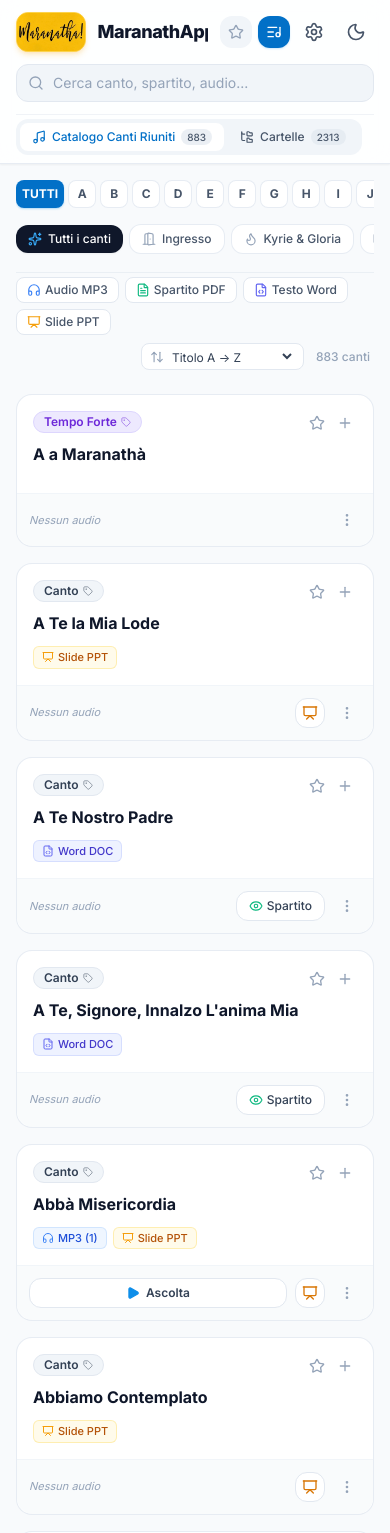
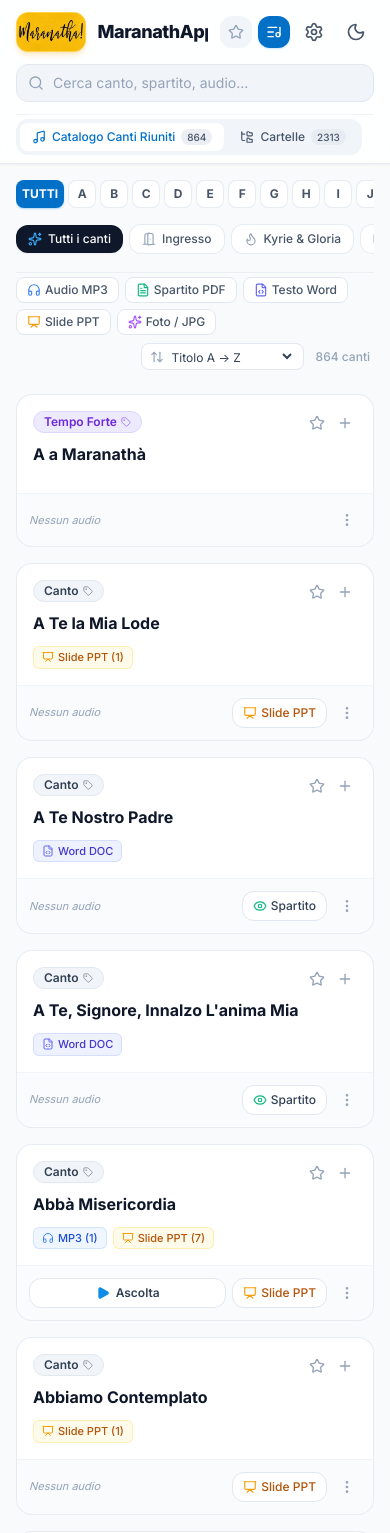
Before and after one commit to gruppomaranatha-sys/maranathapp, a React (Vite) app: page / in a window 390 px wide. Shown: the top 1533 px of the page. Built offline with nearby package versions, Linux system fonts and the light colour scheme.

Commit message:
Add interactive in-app viewer for JPG/PNG images and PowerPoint presentations

```diff
--- a/src/App.jsx
+++ b/src/App.jsx
@@ -57,7 +57,8 @@ export default function App() {
     audio: false,
     pdf: false,
     doc: false,
-    ppt: false
+    ppt: false,
+    image: false
   });
   const [sortBy, setSortBy] = useState('title_asc');
   const [showFavoritesOnly, setShowFavoritesOnly] = useState(false);
@@ -148,6 +149,7 @@ export default function App() {
       if (mediaFilters.pdf && !song.hasPdf) return false;
       if (mediaFilters.doc && !song.hasDoc) return false;
       if (mediaFilters.ppt && !song.hasPpt) return false;
+      if (mediaFilters.image && !song.hasImage) return false;
 
       // 5. Filtro Preferiti
       if (showFavoritesOnly && !favoriteSongIds.includes(song.id)) return false;
@@ -294,7 +296,7 @@ export default function App() {
     setSearchTerm('');
     setSelectedLetter('ALL');
     setSelectedCategory('all');
-    setMediaFilters({ audio: false, pdf: false, doc: false, ppt: false });
+    setMediaFilters({ audio: false, pdf: false, doc: false, ppt: false, image: false });
     setShowFavoritesOnly(false);
   };
 
@@ -306,6 +308,7 @@ export default function App() {
     mediaFilters.pdf ||
     mediaFilters.doc ||
     mediaFilters.ppt ||
+    mediaFilters.image ||
     showFavoritesOnly
   );
 
--- a/src/components/DocumentModal.jsx
+++ b/src/components/DocumentModal.jsx
@@ -6,13 +6,22 @@ import {
   Maximize2,
   Minimize2,
   FileText,
-  Play,
-  Pause,
-  ChevronUp,
-  ChevronDown,
-  Music
+  Music,
+  Presentation,
+  Image as ImageIcon,
+  ZoomIn,
+  ZoomOut,
+  RotateCw,
+  Sun,
+  Moon,
+  RefreshCw
 } from 'lucide-react';
-import { getDocumentPreviewUrl, getDownloadUrl, getDriveOpenUrl } from '../services/driveService';
+import {
+  getDocumentPreviewUrl,
+  getDownloadUrl,
+  getDriveOpenUrl
+} from '../services/driveService';
+import { getFileType } from '../services/songMatcher';
 
 export function DocumentModal({
   file,
@@ -22,10 +31,18 @@ export function DocumentModal({
   onPlayAudio
 }) {
   const [isFullscreen, setIsFullscreen] = useState(false);
-  const [isAutoScrolling, setIsAutoScrolling] = useState(false);
-  const [scrollSpeed, setScrollSpeed] = useState(2); // 1-5
-  const iframeContainerRef = useRef(null);
-  const scrollIntervalRef = useRef(null);
+  const [zoomLevel, setZoomLevel] = useState(1);
+  const [rotation, setRotation] = useState(0);
+  const [isInverted, setIsInverted] = useState(false);
+  const [imgError, setImgError] = useState(false);
+
+  useEffect(() => {
+    // Reset zoom and rotation on new file
+    setZoomLevel(1);
+    setRotation(0);
+    setIsInverted(false);
+    setImgError(false);
+  }, [file?.id]);
 
   // Gestione tasto ESC
   useEffect(() => {
@@ -48,29 +65,36 @@ export function DocumentModal({
     };
   }, [isOpen, isFullscreen]);
 
-  // Gestione auto-scroll
-  useEffect(() => {
-    if (isAutoScrolling && iframeContainerRef.current) {
-      scrollIntervalRef.current = setInterval(() => {
-        if (iframeContainerRef.current) {
-          iframeContainerRef.current.scrollTop += scrollSpeed;
-        }
-      }, 50);
-    } else {
-      clearInterval(scrollIntervalRef.current);
-    }
-    return () => clearInterval(scrollIntervalRef.current);
-  }, [isAutoScrolling, scrollSpeed]);
+  if (!isOpen || !file) return null;
 
-  if (!isOpen || !file) return null;
+  const fileType = file.fileType || getFileType(file.name || '');
+  const isImage = fileType === 'image';
+  const isSlides = fileType === 'slides';
+  const isPdf = fileType === 'pdf';
 
   const previewUrl = getDocumentPreviewUrl(file.id);
   const downloadUrl = getDownloadUrl(file.id);
   const driveUrl = getDriveOpenUrl(file.id);
+  const directImgUrl = `https://drive.usercontent.google.com/download?id=${file.id}`;
+  const thumbnailImgUrl = `https://drive.google.com/thumbnail?id=${file.id}&sz=w2500`;
+
   const hasAudio = song?.audio && song.audio.length > 0;
 
+  const getHeaderIcon = () => {
+    if (isImage) return <ImageIcon className="w-5 h-5 text-purple-500" />;
+    if (isSlides) return <Presentation className="w-5 h-5 text-amber-500" />;
+    return <FileText className="w-5 h-5 text-emerald-500" />;
+  };
+
+  const getBadgeLabel = () => {
+    if (isImage) return 'Immagine / Spartito Foto';
+    if (isSlides) return 'Presentazione Slide Chiesa (PPT)';
+    if (isPdf) return 'Spartito PDF';
+    return 'Documento di Testo';
+  };
+
   return (
-    <div className="fixed inset-0 z-50 flex items-center justify-center p-2 sm:p-4 md:p-6 bg-slate-950/80 backdrop-blur-sm animate-in fade-in duration-150">
+    <div className="fixed inset-0 z-50 flex items-center justify-center p-2 sm:p-4 md:p-6 bg-slate-950/85 backdrop-blur-sm animate-in fade-in duration-150">
       <div
         className={`bg-white dark:bg-slate-900 rounded-2xl sm:rounded-3xl border border-slate-200 dark:border-slate-800 shadow-2xl flex flex-col overflow-hidden transition-all duration-300 ${
           isFullscreen
@@ -83,21 +107,60 @@ export function DocumentModal({
         <div className="px-4 py-3 sm:px-6 sm:py-3.5 bg-slate-50 dark:bg-slate-850 border-b border-slate-200 dark:border-slate-800 flex items-center justify-between gap-3 flex-shrink-0">
 
           <div className="flex items-center gap-3 min-w-0">
-            <div className="w-9 h-9 rounded-xl bg-emerald-100 dark:bg-emerald-950/60 text-emerald-600 dark:text-emerald-400 flex items-center justify-center flex-shrink-0">
-              <FileText className="w-5 h-5" />
+            <div className="w-9 h-9 rounded-xl bg-slate-100 dark:bg-slate-800 flex items-center justify-center flex-shrink-0">
+              {getHeaderIcon()}
             </div>
             <div className="min-w-0">
               <h3 className="text-sm sm:text-base font-bold text-slate-900 dark:text-white truncate">
-                {song?.title || file.cleanName}
+                {song?.title || file.cleanName || file.name}
               </h3>
-              <p className="text-xs text-slate-500 dark:text-slate-400 truncate">
-                {file.cleanName} • Google Drive Preview
+              <p className="text-xs text-slate-500 dark:text-slate-400 truncate flex items-center gap-1.5">
+                <span className="font-semibold text-brand-600 dark:text-brand-400">{getBadgeLabel()}</span>
+                <span>•</span>
+                <span className="truncate">{file.cleanName || file.name}</span>
               </p>
             </div>
           </div>
 
           {/* Azioni Barra Superiore */}
           <div className="flex items-center gap-1.5 sm:gap-2 flex-shrink-0">
+
+            {/* Controlli specifici per Immagini (Zoom, Ruota, Contrasto) */}
+            {isImage && !imgError && (
+              <div className="flex items-center gap-1 bg-slate-200/70 dark:bg-slate-800 p-1 rounded-xl">
+                <button
+                  onClick={() => setZoomLevel(prev => Math.max(0.5, prev - 0.25))}
+                  title="Riduci zoom (-)"
+                  className="p-1.5 rounded-lg text-slate-700 dark:text-slate-200 hover:bg-white dark:hover:bg-slate-700 transition-colors"
+                >
+                  <ZoomOut className="w-3.5 h-3.5" />
+                </button>
+                <span className="text-[11px] font-mono px-1 font-bold">
+                  {Math.round(zoomLevel * 100)}%
+                </span>
+                <button
+                  onClick={() => setZoomLevel(prev => Math.min(3, prev + 0.25))}
+                  title="Aumenta zoom (+)"
+                  className="p-1.5 rounded-lg text-slate-700 dark:text-slate-200 hover:bg-white dark:hover:bg-slate-700 transition-colors"
+                >
+                  <ZoomIn className="w-3.5 h-3.5" />
+                </button>
+                <button
+                  onClick={() => setRotation(prev => (prev + 90) % 360)}
+                  title="Ruota immagine di 90°"
+                  className="p-1.5 rounded-lg text-slate-700 dark:text-slate-200 hover:bg-white dark:hover:bg-slate-700 transition-colors"
+                >
+                  <RotateCw className="w-3.5 h-3.5" />
+                </button>
+                <button
+                  onClick={() => setIsInverted(!isInverted)}
+                  title={isInverted ? "Colori normali" : "Inverti colori (alto contrasto per leggio al buio)"}
+                  className={`p-1.5 rounded-lg transition-colors ${isInverted ? 'bg-amber-400 text-slate-900 font-bold' : 'text-slate-700 dark:text-slate-200 hover:bg-white dark:hover:bg-slate-700'}`}
+                >
+                  <Moon className="w-3.5 h-3.5" />
+                </button>
+              </div>
+            )}
 
             {/* Ascolto Rapido Audio (se disponibile) */}
             {hasAudio && onPlayAudio && (
@@ -155,23 +218,57 @@ export function DocumentModal({
 
         </div>
 
-        {/* Corpo Iframe Preview */}
-        <div
-          ref={iframeContainerRef}
-          className="flex-1 w-full h-full bg-slate-100 dark:bg-slate-950 relative overflow-hidden"
-        >
+        {/* Corpo Visualizzatore */}
+        <div className="flex-1 w-full h-full bg-slate-950 relative overflow-hidden flex items-center justify-center">
+
+          {/* Se è un'immagine (JPG / PNG) */}
+          {isImage ? (
+            <div className="w-full h-full overflow-auto flex items-center justify-center p-4">
+              {!imgError ? (
+                <img
+                  src={directImgUrl}
+                  alt={file.cleanName || file.name}
+                  onError={() => {
+                    // Fallback a thumbnail o preview iframe se il direct stream è bloccato
+                    setImgError(true);
+                  }}
+                  className="max-w-none transition-transform duration-200 select-none shadow-2xl rounded-lg"
+                  style={{
+                    transform: `scale(${zoomLevel}) rotate(${rotation}deg)`,
+                    filter: isInverted ? 'invert(1) hue-rotate(180deg) contrast(1.1)' : 'none',
+                    maxHeight: zoomLevel === 1 ? '100%' : 'none',
+                    maxWidth: zoomLevel === 1 ? '100%' : 'none',
+                    objectFit: 'contain'
+                  }}
+                />
+              ) : (
+                /* Fallback a Iframe Google Drive se l'immagine richiede auth/cors */
                 <iframe
                   src={previewUrl}
                   title={file.cleanName}
                   className="w-full h-full border-0"
                   allow="autoplay"
                 />
+              )}
+            </div>
+          ) : (
+            /* Visualizzatore Iframe Google Drive per PDF, PowerPoint e Word */
+            <iframe
+              src={previewUrl}
+              title={file.cleanName || file.name}
+              className="w-full h-full border-0"
+              allow="autoplay"
+            />
+          )}
+
         </div>
 
         {/* Footer con suggerimento e fallback */}
         <div className="px-4 py-2 bg-slate-50 dark:bg-slate-900 border-t border-slate-200 dark:border-slate-800 flex items-center justify-between text-xs text-slate-500 dark:text-slate-400 flex-shrink-0">
           <span>
-            💡 Se il documento non carica, clicca su <strong>Drive</strong> o <strong>Scarica</strong> per aprirlo.
+            {isSlides && "📽️ Modalità presentazione slide: puoi scorrere le slide o cliccare su Schermo Intero."}
+            {isImage && "📷 Usa i pulsanti di zoom e rotazione in alto per ingrandire o ruotare lo spartito."}
+            {isPdf && "📄 Visualizzazione spartito PDF."}
           </span>
           <span className="hidden sm:inline">
             Premi <strong>Esc</strong> per chiudere
--- a/src/components/FilterBar.jsx
+++ b/src/components/FilterBar.jsx
@@ -160,6 +160,18 @@ export function FilterBar({
             <Presentation className="w-3.5 h-3.5 text-amber-500" />
             <span>Slide PPT</span>
           </button>
+
+          <button
+            onClick={() => toggleMediaFilter('image')}
+            className={`flex items-center gap-1 px-2.5 py-1 rounded-lg border text-xs font-medium transition-all ${
+              mediaFilters.image
+                ? 'bg-purple-50 dark:bg-purple-900/40 border-purple-300 dark:border-purple-700 text-purple-700 dark:text-purple-300 font-semibold'
+                : 'bg-white dark:bg-slate-800 border-slate-200 dark:border-slate-700 text-slate-600 dark:text-slate-400 hover:border-slate-300'
+            }`}
+          >
+            <Sparkles className="w-3.5 h-3.5 text-purple-500" />
+            <span>Foto / JPG</span>
+          </button>
         </div>
 
         {/* Ordinamento e Reset */}
--- a/src/components/SongCard.jsx
+++ b/src/components/SongCard.jsx
@@ -6,13 +6,13 @@ import {
   FileCode,
   Presentation,
   Headphones,
+  Image as ImageIcon,
   Star,
   Plus,
   ExternalLink,
   Download,
   Tag,
   MoreVertical,
-  ChevronRight,
   Eye
 } from 'lucide-react';
 import { getCategoryBadge } from '../services/liturgyDetector';
@@ -34,6 +34,7 @@ export function SongCard({
   const mainAudio = song.audio[0];
   const mainScore = song.scores.find(s => s.fileType === 'pdf') || song.scores[0];
   const mainSlide = song.slides[0];
+  const mainImage = song.images?.[0];
 
   return (
     <div className={`relative group bg-white dark:bg-slate-900/90 rounded-2xl border transition-all duration-200 hover:shadow-lg hover:-translate-y-0.5 flex flex-col justify-between ${
@@ -56,7 +57,7 @@ export function SongCard({
             <Tag className="w-2.5 h-2.5 opacity-60" />
           </button>
 
-          {/* Preferito & Menu */}
+          {/* Preferito & Aggiungi a Scaletta */}
           <div className="flex items-center gap-1">
             <button
               onClick={() => onToggleFavorite(song.id)}
@@ -97,6 +98,13 @@ export function SongCard({
             </span>
           )}
 
+          {song.hasImage && (
+            <span className="inline-flex items-center gap-1 px-2 py-0.5 rounded-md text-[11px] font-medium bg-purple-50 dark:bg-purple-900/30 text-purple-700 dark:text-purple-300 border border-purple-200/60 dark:border-purple-800/60">
+              <ImageIcon className="w-3 h-3 text-purple-500" />
+              <span>Foto JPG ({song.images.length})</span>
+            </span>
+          )}
+
           {song.hasDoc && (
             <span className="inline-flex items-center gap-1 px-2 py-0.5 rounded-md text-[11px] font-medium bg-indigo-50 dark:bg-indigo-900/30 text-indigo-700 dark:text-indigo-300 border border-indigo-200/60 dark:border-indigo-800/60">
               <FileCode className="w-3 h-3 text-indigo-500" />
@@ -107,20 +115,20 @@ export function SongCard({
           {song.hasPpt && (
             <span className="inline-flex items-center gap-1 px-2 py-0.5 rounded-md text-[11px] font-medium bg-amber-50 dark:bg-amber-900/30 text-amber-700 dark:text-amber-300 border border-amber-200/60 dark:border-amber-800/60">
               <Presentation className="w-3 h-3 text-amber-500" />
-              <span>Slide PPT</span>
+              <span>Slide PPT ({song.slides.length})</span>
             </span>
           )}
         </div>
       </div>
 
       {/* Footer Card: Pulsanti di Azione Rapida */}
-      <div className="p-3 sm:px-5 sm:py-3 bg-slate-50/80 dark:bg-slate-850/50 rounded-b-2xl border-t border-slate-100 dark:border-slate-800/60 flex items-center justify-between gap-2">
+      <div className="p-3 sm:px-5 sm:py-3 bg-slate-50/80 dark:bg-slate-850/50 rounded-b-2xl border-t border-slate-100 dark:border-slate-800/60 flex items-center justify-between gap-1.5 sm:gap-2">
 
         {/* Pulsante Play Audio (se disponibile) */}
         {mainAudio ? (
           <button
             onClick={() => onPlayAudio(song, mainAudio)}
-            className={`flex-1 flex items-center justify-center gap-1.5 px-3 py-1.5 rounded-xl text-xs font-semibold shadow-xs transition-all active:scale-95 ${
+            className={`flex-1 flex items-center justify-center gap-1.5 px-2.5 py-1.5 rounded-xl text-xs font-semibold shadow-xs transition-all active:scale-95 ${
               isPlayingThisSong
                 ? 'bg-brand-600 text-white shadow-brand-500/20'
                 : 'bg-white dark:bg-slate-800 text-slate-700 dark:text-slate-200 hover:bg-brand-50 dark:hover:bg-slate-700 border border-slate-200 dark:border-slate-700 hover:border-brand-300'
@@ -129,7 +137,7 @@ export function SongCard({
             {isPlayingThisSong ? (
               <>
                 <Pause className="w-3.5 h-3.5 fill-current" />
-                <span>In Riproduzione</span>
+                <span>Pausa</span>
               </>
             ) : (
               <>
@@ -144,29 +152,32 @@ export function SongCard({
           </div>
         )}
 
-        {/* Pulsante Spartito/Testo (se disponibile) */}
+        {/* Pulsante Spartito PDF o Immagine JPG */}
         {mainScore && (
           <button
             onClick={() => onOpenDocument(mainScore, song)}
             title={`Visualizza ${mainScore.cleanName}`}
-            className="flex items-center justify-center gap-1 px-3 py-1.5 rounded-xl text-xs font-medium bg-white dark:bg-slate-800 text-slate-700 dark:text-slate-200 hover:bg-emerald-50 dark:hover:bg-emerald-950/40 border border-slate-200 dark:border-slate-700 hover:border-emerald-300 dark:hover:border-emerald-700 transition-all"
+            className="flex items-center justify-center gap-1 px-2.5 py-1.5 rounded-xl text-xs font-medium bg-white dark:bg-slate-800 text-slate-700 dark:text-slate-200 hover:bg-emerald-50 dark:hover:bg-emerald-950/40 border border-slate-200 dark:border-slate-700 hover:border-emerald-300 dark:hover:border-emerald-700 transition-all"
           >
+            {mainScore.fileType === 'image' ? (
+              <ImageIcon className="w-3.5 h-3.5 text-purple-500" />
+            ) : (
               <Eye className="w-3.5 h-3.5 text-emerald-500" />
-            <span>Spartito</span>
+            )}
+            <span>{mainScore.fileType === 'image' ? 'Foto' : 'Spartito'}</span>
           </button>
         )}
 
-        {/* Pulsante Presentazione PPT (se disponibile) */}
+        {/* Pulsante Presentazione PPT (Apre direttamente in App!) */}
         {mainSlide && (
-          <a
-            href={getDriveOpenUrl(mainSlide.id)}
-            target="_blank"
-            rel="noopener noreferrer"
-            title={`Apri slide ${mainSlide.cleanName}`}
-            className="p-1.5 rounded-xl text-xs font-medium bg-white dark:bg-slate-800 text-amber-600 dark:text-amber-400 hover:bg-amber-50 dark:hover:bg-amber-950/40 border border-slate-200 dark:border-slate-700 hover:border-amber-300 transition-all flex items-center justify-center"
+          <button
+            onClick={() => onOpenDocument(mainSlide, song)}
+            title={`Visualizza presentazione slide ${mainSlide.cleanName}`}
+            className="flex items-center justify-center gap-1 px-2.5 py-1.5 rounded-xl text-xs font-medium bg-white dark:bg-slate-800 text-amber-700 dark:text-amber-300 hover:bg-amber-50 dark:hover:bg-amber-950/40 border border-slate-200 dark:border-slate-700 hover:border-amber-300 transition-all"
           >
-            <Presentation className="w-4 h-4" />
-          </a>
+            <Presentation className="w-3.5 h-3.5 text-amber-500" />
+            <span>Slide PPT</span>
+          </button>
         )}
 
         {/* Menu Dropdown con tutti i file collegati */}
@@ -185,29 +196,28 @@ export function SongCard({
                 className="fixed inset-0 z-20"
                 onClick={() => setShowMenu(false)}
               />
-              <div className="absolute right-0 bottom-full mb-1 w-64 p-2 bg-white dark:bg-slate-800 rounded-xl shadow-xl border border-slate-200 dark:border-slate-700 z-30 space-y-1 text-xs">
+              <div className="absolute right-0 bottom-full mb-1 w-72 p-2 bg-white dark:bg-slate-800 rounded-xl shadow-xl border border-slate-200 dark:border-slate-700 z-30 space-y-1 text-xs">
                 <div className="px-2 py-1 font-bold text-slate-400 text-[10px] uppercase tracking-wider">
                   File collegati ({song.files.length}):
                 </div>
 
+                <div className="max-h-60 overflow-y-auto space-y-1">
                   {song.files.map(file => (
                     <div key={file.id} className="flex items-center justify-between p-1.5 rounded-lg hover:bg-slate-100 dark:hover:bg-slate-700 group/file">
                       <span className="truncate flex-1 mr-2 text-slate-700 dark:text-slate-300 text-[11px]" title={file.cleanName}>
                         {file.cleanName}
                       </span>
                       <div className="flex items-center gap-1 flex-shrink-0">
-                      {file.fileType === 'pdf' && (
                         <button
                           onClick={() => {
                             setShowMenu(false);
                             onOpenDocument(file, song);
                           }}
-                          title="Visualizza PDF"
+                          title="Visualizza in App"
                           className="p-1 rounded text-emerald-600 hover:bg-emerald-100 dark:hover:bg-emerald-900/50"
                         >
                           <Eye className="w-3.5 h-3.5" />
                         </button>
-                      )}
                         <a
                           href={getDownloadUrl(file.id)}
                           target="_blank"
@@ -230,6 +240,7 @@ export function SongCard({
                     </div>
                   ))}
                 </div>
+              </div>
             </>
           )}
         </div>
--- a/src/services/songMatcher.js
+++ b/src/services/songMatcher.js
@@ -25,7 +25,7 @@ export function isValidSongFile(rawFileName = '') {
   }
 
   // Escludi estensioni di sistema / cloud ghost
-  if (name.endsWith('.icloud') || name.endsWith('.tmp') || name.toLowerCase() === 'desktop.ini') {
+  if (name.endsWith('.icloud') || name.endsWith('.tmp') || name.toLowerCase() === 'desktop.ini' || name.endsWith('.db')) {
     return false;
   }
 
@@ -44,7 +44,7 @@ export function cleanSongTitle(rawFileName = '') {
   let name = decodeHtmlEntities(rawFileName);
 
   // Rimuovi estensione file
-  name = name.replace(/\.(pdf|docx?|pptx?|key|mp3|m4a|wav|odt|pages|xls)$/i, '');
+  name = name.replace(/\.(pdf|docx?|pptx?|ppsx?|key|mp3|m4a|wav|wma|aif|mid|odt|pages|xls|jpe?g|png|webp|gif|bmp|jfif|gdoc)$/i, '');
 
   // Rimuovi prefissi di sistema o temporanei
   name = name.replace(/^[._~$@!#\-+()\[\]\'"&]+/, '');
@@ -114,10 +114,11 @@ export function getGroupingKey(rawFileName = '') {
  */
 export function getFileType(fileName = '') {
   const ext = fileName.split('.').pop()?.toLowerCase() || '';
-  if (['mp3', 'm4a', 'wav', 'ogg', 'aac'].includes(ext)) return 'audio';
+  if (['mp3', 'm4a', 'wav', 'wma', 'aif', 'mid', 'ogg', 'aac'].includes(ext)) return 'audio';
   if (['pdf'].includes(ext)) return 'pdf';
-  if (['doc', 'docx', 'odt', 'pages', 'txt', 'rtf'].includes(ext)) return 'doc';
-  if (['ppt', 'pptx', 'key'].includes(ext)) return 'slides';
+  if (['jpg', 'jpeg', 'png', 'webp', 'gif', 'bmp', 'jfif'].includes(ext)) return 'image';
+  if (['doc', 'docx', 'odt', 'pages', 'txt', 'rtf', 'gdoc'].includes(ext)) return 'doc';
+  if (['ppt', 'pptx', 'pps', 'ppsx', 'key'].includes(ext)) return 'slides';
   return 'other';
 }
 
@@ -140,7 +141,6 @@ export function groupFilesIntoSongs(rawFiles = [], customTags = {}) {
     const fileType = getFileType(file.name);
 
     if (!songMap.has(groupKey)) {
-      // Estrai lettera iniziale: garantisci che sia da A a Z
       const firstLetterNorm = cleanedTitle.charAt(0).toUpperCase().normalize("NFD").replace(/[\u0300-\u036f]/g, "");
       const letter = /^[A-Z]$/.test(firstLetterNorm) ? firstLetterNorm : 'A';
       const detectedCat = customTags[groupKey] || detectLiturgicalCategory(cleanedTitle);
@@ -152,10 +152,12 @@ export function groupFilesIntoSongs(rawFiles = [], customTags = {}) {
         category: detectedCat,
         files: [],
         scores: [],
+        images: [],
         audio: [],
         slides: [],
         hasPdf: false,
         hasDoc: false,
+        hasImage: false,
         hasMp3: false,
         hasPpt: false,
         hasOther: false
@@ -177,6 +179,11 @@ export function groupFilesIntoSongs(rawFiles = [], customTags = {}) {
     } else if (fileType === 'doc') {
       song.scores.push(enrichedFile);
       song.hasDoc = true;
+    } else if (fileType === 'image') {
+      song.images.push(enrichedFile);
+      song.hasImage = true;
+      // Tratta anche come spartito visivo
+      song.scores.push(enrichedFile);
     } else if (fileType === 'audio') {
       song.audio.push(enrichedFile);
       song.hasMp3 = true;
```
Lines whose indentation alone changed are shown as unchanged.
